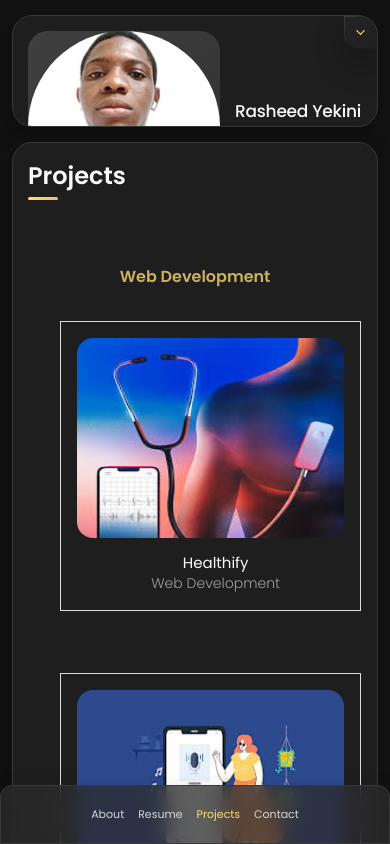
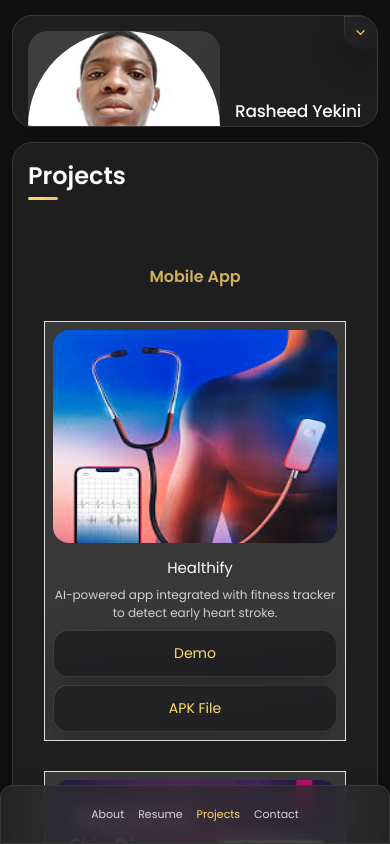
Before and after one commit to Muhammadurasheed/emrashfolio, a React (Vite) app: page /projects in a window 390 px wide. Shown: the top 844 px of the page. Built offline with nearby package versions, Linux system fonts and the light colour scheme.

Commit message:
made some improvements and added new sections

```diff
--- a/src/components/PageSections/ProjectSection/Projects.jsx
+++ b/src/components/PageSections/ProjectSection/Projects.jsx
@@ -13,8 +13,10 @@ const Projects = () => {
     {
       id: 1,
       name: "Healthify",
-      category: "Web Development",
+      category: "Mobile App",
       projectURL: "https://example.com/project-one",
+      demoURL: "https://example.com/demo-one",
+      description: "AI-powered app integrated with fitness tracker to detect early heart stroke.",
       imageURL: healthify,
     },
     {
@@ -22,13 +24,17 @@ const Projects = () => {
       name: "NotchAI",
       category: "Mobile App",
       projectURL: "https://example.com/project-two",
+      demoURL: "https://example.com/demo-two",
+      description: "An AI-powered to detect skin diseases and recommend solution.",
       imageURL: notchAI,
     },
     {
       id: 3,
       name: "InopLearn",
-      category: "Web Development",
+      category: "Mobile App",
       projectURL: "https://example.com/project-three",
+      demoURL: "https://example.com/demo-three",
+      description: "An e-learning platform for visually impaired people.",
       imageURL: inopLearn,
     },
     {
@@ -36,13 +42,17 @@ const Projects = () => {
       name: "Shopflex",
       category: "Mobile App",
       projectURL: "https://example.com/project-four",
+      demoURL: "https://example.com/demo-four",
+      description: "A multivendor app for flexible shopping experiences.",
       imageURL: shopflex,
     },
     {
       id: 5,
       name: "Wellness",
       category: "Web Development",
-      projectURL: "https://example.com/project-five",
+      projectURL: "https://wellness.pipeops.app/",
+      demoURL: "https://example.com/demo-five",
+      description: "Hospital facility management application.",
       imageURL: wellness,
     },
     {
@@ -50,13 +60,26 @@ const Projects = () => {
       name: "WiselyPay",
       category: "Mobile App",
       projectURL: "https://example.com/project-six",
+      demoURL: "https://example.com/demo-six",
+      description: "A mobile app for easy and secure payments.",
       imageURL: wiselypay,
     },
     {
       id: 7,
       name: "Smarvium",
       category: "Web Development",
+      projectURL: "https://smarvium.onrender.com/",
+      demoURL: "",
+      description: "Boost farmers productivity and reduce food wastage",
+      imageURL: smarvium,
+    },
+    {
+      id: 8,
+      name: "Save Persona",
+      category: "Mobile App",
       projectURL: "https://example.com/project-seven",
+      demoURL: "https://example.com/demo-seven",
+      description: "A web application for smart home management.",
       imageURL: smarvium,
     },
   ];
@@ -74,22 +97,24 @@ const Projects = () => {
           <h3 className='project-category-title'>{category}</h3>
           <ul className='project-list'>
             {categorizedProjects[category].map(project => {
-              const { id, name, projectURL, imageURL } = project;
+              const { id, name, projectURL, demoURL, description, imageURL } = project;
               return (
                 <FadeIn key={id}>
                   <li className='project-item active'>
-                    <a href={projectURL}>
-                      <figure className='project-img'>
-                        {projectURL !== "#" && (
-                          <div className='project-item-icon-box'>
-                            <ion-icon name='eye-outline'></ion-icon>
-                          </div>
-                        )}
-                        <img src={imageURL} alt={name} loading='lazy'/>
-                      </figure>
-                    </a>
+                    <figure className='project-img'>
+                      <img src={imageURL} alt={name} loading='lazy' />
+                    </figure>
                     <h3 className='project-title'>{name}</h3>
-                    <p className='project-category'>{category}</p>
+                    {/* <p className='project-category'>{category}</p> */}
+                    <p className='project-description'>{description}</p>
+                    <div className='project-buttons'>
+                      <a href={demoURL} className='form-btn' target='_blank' rel='noopener noreferrer'>
+                        Demo
+                      </a>
+                      <a href={projectURL} className='form-btn' target='_blank' rel='noopener noreferrer'>
+                        {category === "Web Development" ? "View Live" : "APK file"}
+                      </a>
+                    </div>
                   </li>
                 </FadeIn>
               );
--- a/src/data/resume-data.js
+++ b/src/data/resume-data.js
@@ -8,7 +8,7 @@ export const education = [
   },
   {
     id: 2,
-    title: "Lagos State Model College, Igbonla",
+    title: "Demonstration Standard College, Kogi",
     entry_year: "2012",
     final_year: "2018",
     text: "High school",
@@ -34,22 +34,7 @@ export const experience = [
     final_year: "Date Not Specified",
     text: `• Optimized a machine learning pipeline for a retail client, resulting in a 30% increase in sales and a 20% reduction in inventory costs.`,
   },
-  {
-    id: 3,
-    title: "Graphic Designer",
-    entry_year: "Sep 2022",
-    final_year: "Present",
-    company: "Revive Digital Solutions (Part-time)",
-    text: ``,
-  },
-  {
-    id: 4,
-    title: "Frontend Developer Intern",
-    entry_year: "Sep 2022",
-    final_year: "Dec 2022",
-    company: "Zuri Team",
-    text: ``,
-  },
+
 ];
 
 
--- a/src/index.css
+++ b/src/index.css
@@ -898,8 +898,7 @@ main {
 /**
  * projects
  */
-
- .projects {
+.projects {
   display: flex;
   flex-direction: column;
   align-items: center;
@@ -910,38 +909,40 @@ main {
 .project-list {
   list-style: none;
   padding: 0;
-  display: flex;
-  flex-wrap: wrap;
-  justify-content: center;
+  display: grid;
+  gap: 1rem;
+  grid-template-columns: repeat(auto-fit, minmax(250px, 1fr));
+  margin-top: 2rem; /* Add margin to avoid overlapping */
 }
 
 .project-item {
-  margin: 1rem;
   border: 1px solid #ddd;
   padding: 1rem;
-  width: 100%;
-  max-width: 250px;
+  box-sizing: border-box;
   text-align: center;
-  box-sizing: border-box;
   display: flex;
   flex-direction: column;
   align-items: center;
+  background-color: var(--jet);
+  position: relative;
+  overflow: hidden; /* Ensure content does not overflow */
 }
 
 .project-img {
   width: 100%;
-  height: 200px; /* Adjust height as needed */
-  display: flex;
-  justify-content: center;
-  align-items: center;
+  padding-top: 75%;
+  position: relative;
   overflow: hidden;
+  background-color: var(--jet);
 }
 
 .project-img img {
+  position: absolute;
+  top: 0;
+  left: 0;
   width: 100%;
   height: 100%;
   object-fit: cover;
-  aspect-ratio: 1/.85;
 }
 
 .project-category-title {
@@ -962,15 +963,37 @@ main {
 
 .project-category {
   font-size: 1rem;
-  color: #666;
+  color: var(--light-gray);
+}
+
+.project-description {
+  font-size: 0.75rem;
+  color: lightgray;
+  margin: 0.5rem 0;
+}
+
+.project-buttons {
+  display: flex;
+  gap: 0.5rem;
+  margin-top: 0.5rem;
 }
 
 /* Media Queries for responsiveness */
+@media (max-width: 1024px) {
+  .project-category-title {
+    font-size: 1.3rem;
+  }
+
+  .project-title {
+    font-size: 1rem;
+  }
+
+  .project-category {
+    font-size: 0.9rem;
+  }
+}
+
 @media (max-width: 768px) {
-  .project-item {
-    max-width: 45%;
-  }
-
   .project-category-title {
     font-size: 1.2rem;
   }
@@ -985,10 +1008,6 @@ main {
 }
 
 @media (max-width: 480px) {
-  .project-item {
-    max-width: 100%;
-  }
-
   .project-category-title {
     font-size: 1rem;
   }
@@ -1000,7 +1019,18 @@ main {
   .project-category {
     font-size: 0.8rem;
   }
-}
+
+  .project-item {
+    padding: 0.5rem;
+  }
+
+  .project-buttons {
+    flex-direction: column;
+    align-items: center;
+  }
+}
+
+
 
 
 
```
